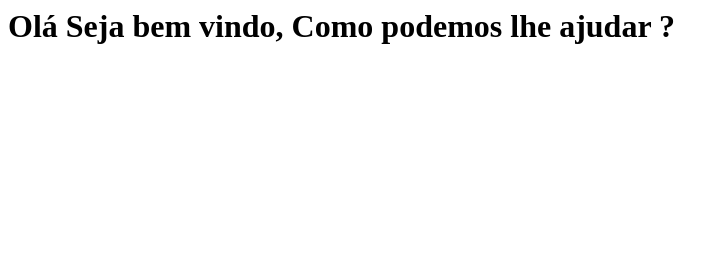
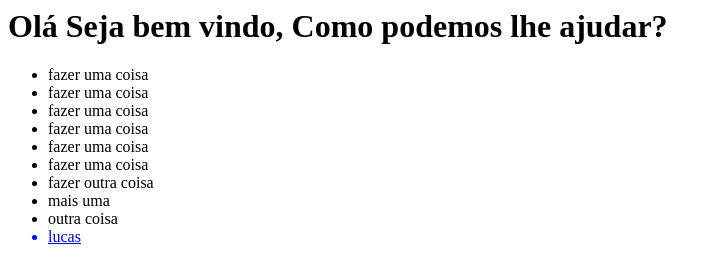
Before and after one commit to Luky01/Luky01, a plain HTML site: page index.html in a window 1280 px wide. Shown: the whole page, without its empty margins (0-728 px from the left). Drawn offline with Linux system fonts and the light colour scheme.

Commit message:
alteração na tela inicial

```diff
--- a/index.html
+++ b/index.html
@@ -1 +1,23 @@
-<h1>Olá Seja bem vindo, Como podemos lhe ajudar ?</h1>
+<h1>Olá Seja bem vindo, Como podemos lhe ajudar?</h1>
+<ul>
+    <li>fazer uma coisa</li>
+    <li>fazer uma coisa</li>
+    <li>fazer uma coisa</li>
+    <li>fazer uma coisa</li>
+    <li>fazer uma coisa</li>
+    <li>fazer uma coisa</li>
+    <li>fazer outra coisa</li>
+    <li>mais uma</li>
+    <li>outra coisa</li>
+    <li id="lucas"><a href="https://www.google.com">lucas</a></li>
+
+</ul>
+
+<style>
+    #lucas {
+        color: blue;
+    }
+</style>
+<script type="text/javascript">
+    alert('oi, eu sou goku');
+</script>
```
Also changed, not shown: 1 other file.
